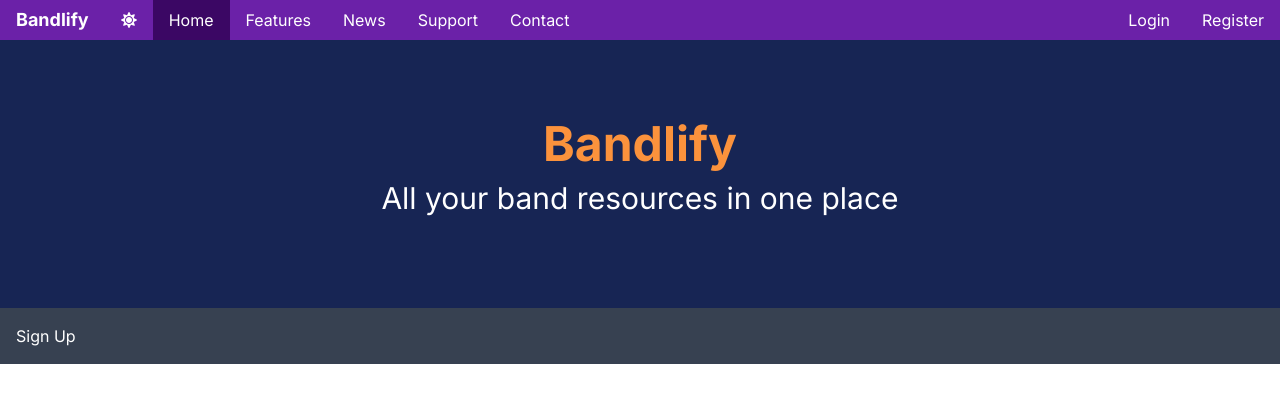
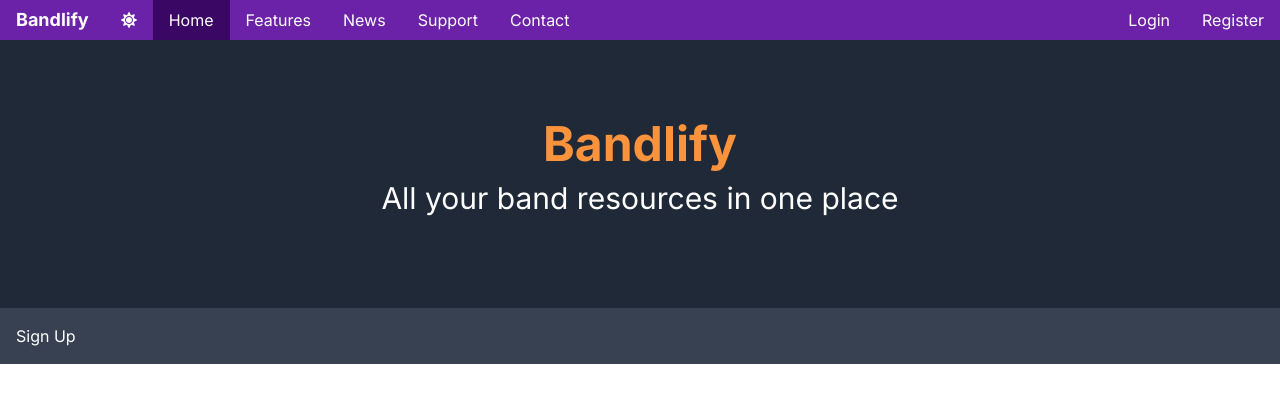
Before and after one commit to Jnxvln/Bandlify, a Next.js app: page / in a window 1280 px wide. Shown: the top 402 px of the page. Built offline with nearby package versions, Linux system fonts and the light colour scheme.

Commit message:
Update home page hero bkg color

```diff
--- a/app/page.tsx
+++ b/app/page.tsx
@@ -1,7 +1,7 @@
 export default function Home() {
   return (
     <main>
-      <header className="bg-blue-950 p-20">
+      <header className="bg-gray-800 p-20">
         <h1 className="text-5xl font-bold text-orange-400 text-center">Bandlify</h1>
         <h2 className="text-center text-white my-3">All your band resources in one place</h2>
       </header>
```
